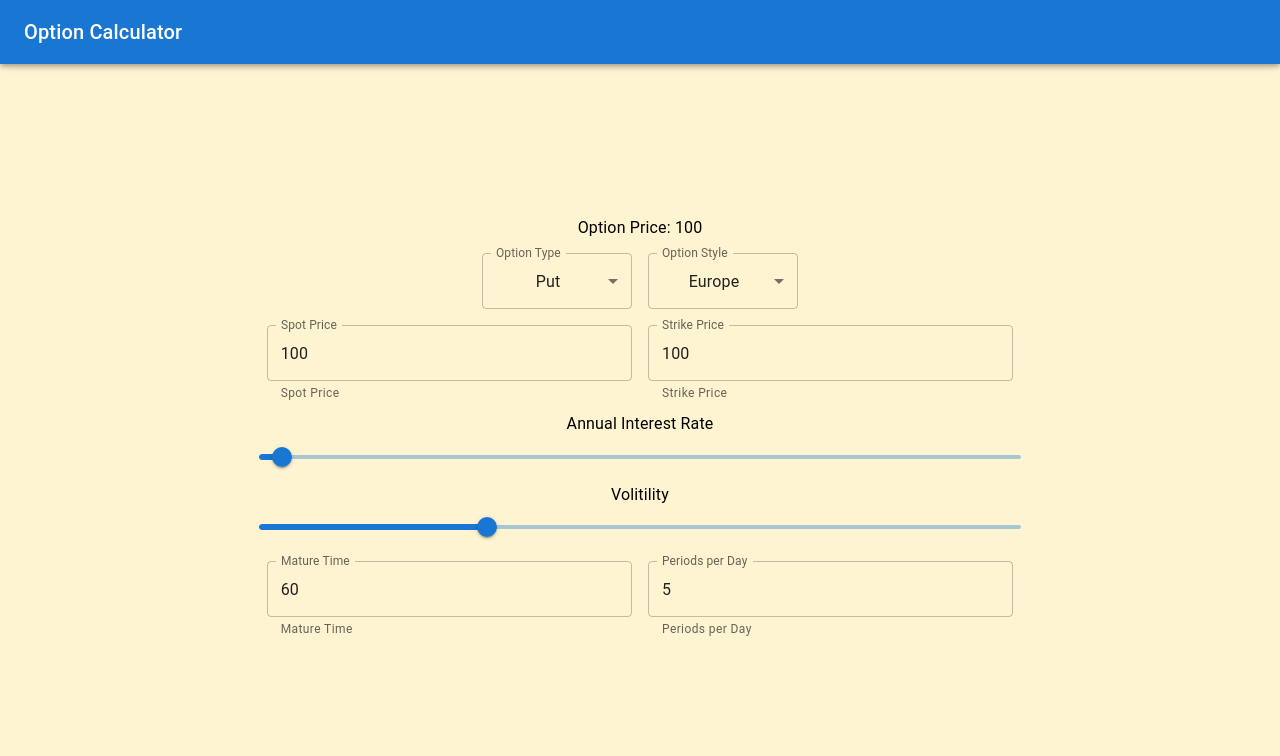
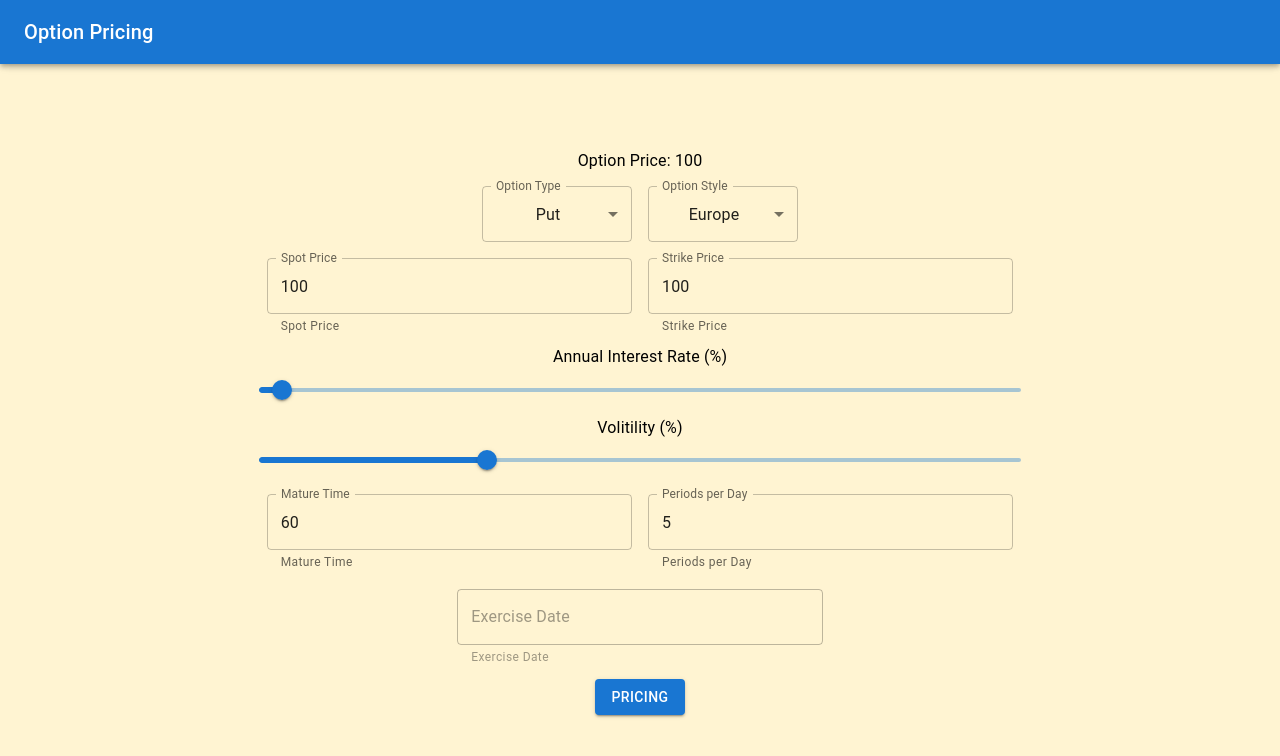
Before and after one commit to KeHongYing/FA2022_Final, a React (Create React App) app in the folder front-end/: page / in a window 1280 px wide. Shown: the top 756 px of the page. Built offline with nearby package versions, Linux system fonts and the light colour scheme.

Commit message:
add pricing button & exercise date textfield

```diff
--- a/front-end/src/App.js
+++ b/front-end/src/App.js
@@ -5,7 +5,7 @@ function App() {
   return (
     <div className="App">
       <header className="App-header">
-        <Main title="Option Calculator"></Main>
+        <Main title="Option Pricing"></Main>
       </header>
     </div>
   );
--- /dev/null
+++ b/front-end/src/Components/PricingApi.js
@@ -0,0 +1,56 @@
+class PricingApi {
+  constructor(serviceAddress) {
+    this.serviceAddress = serviceAddress;
+  }
+
+  makeURL(
+    optionType,
+    optionStyle,
+    spotPrice,
+    strikePrice,
+    interestRate,
+    volatility,
+    matureTime,
+    periods
+  ) {
+    const resource = `${optionType}/${optionStyle}/${spotPrice}/${strikePrice}/${interestRate}/${volatility}/${matureTime}/${periods}`;
+    return new URL(resource, this.serviceAddress);
+  }
+
+  calculate(
+    optionType,
+    optionStyle,
+    spotPrice,
+    strikePrice,
+    interestRate,
+    volatility,
+    matureTime,
+    periods,
+    handler
+  ) {
+    fetch(
+      this.makeURL(
+        optionType,
+        optionStyle,
+        spotPrice,
+        strikePrice,
+        interestRate,
+        volatility,
+        matureTime,
+        periods
+      )
+    )
+      .then((res) => res.json())
+      .then(
+        (response) => {
+          handler(response["result"]);
+        },
+        (err) => {
+          handler(err);
+          console.log(err);
+        }
+      );
+  }
+}
+
+export default PricingApi;
--- a/front-end/src/Containers/ControlPanel.js
+++ b/front-end/src/Containers/ControlPanel.js
@@ -6,6 +6,7 @@ import InputLabel from "@mui/material/InputLabel";
 import MenuItem from "@mui/material/MenuItem";
 import FormControl from "@mui/material/FormControl";
 import Select from "@mui/material/Select";
+import Button from "@mui/material/Button";
 
 export default function ControlPanel(props) {
   const {
@@ -25,7 +26,11 @@ export default function ControlPanel(props) {
     setOptionType,
     optionStyle,
     setOptionStyle,
+    setPrice,
+    pricingApi,
   } = props;
+
+  const [isBermuda, setIsBermuda] = React.useState(false);
 
   return (
     <Box
@@ -61,6 +66,7 @@ export default function ControlPanel(props) {
             label="Option Style"
             onChange={(event) => {
               setOptionStyle(event.target.value);
+              setIsBermuda(event.target.value === "bermuda");
             }}
           >
             <MenuItem value="american">American</MenuItem>
@@ -71,6 +77,7 @@ export default function ControlPanel(props) {
       </div>
       <div>
         <TextField
+          type="number"
           id="spotPriceInput"
           label="Spot Price"
           defaultValue={spotPrice}
@@ -80,6 +87,7 @@ export default function ControlPanel(props) {
           }}
         />
         <TextField
+          type="number"
           id="strikePriceInput"
           label="Strike Price"
           defaultValue={strikePrice}
@@ -90,11 +98,20 @@ export default function ControlPanel(props) {
         />
       </div>
       <div>
-        <PrettoSlider name="Annual Interest Rate" value={interestRate} setValue={setInterestRate}/>
-        <PrettoSlider name="Volitility" value={volatility} setValue={setVolatility}/>
+        <PrettoSlider
+          name="Annual Interest Rate (%)"
+          value={interestRate}
+          setValue={setInterestRate}
+        />
+        <PrettoSlider
+          name="Volitility (%)"
+          value={volatility}
+          setValue={setVolatility}
+        />
       </div>
       <div>
         <TextField
+          type="number"
           id="matureTimeInput"
           label="Mature Time"
           defaultValue={matureTime}
@@ -104,6 +121,7 @@ export default function ControlPanel(props) {
           }}
         />
         <TextField
+          type="number"
           id="periodsPerDayInput"
           label="Periods per Day"
           defaultValue={periods}
@@ -113,6 +131,40 @@ export default function ControlPanel(props) {
           }}
         />
       </div>
+      <div>
+        <TextField
+          disabled={!isBermuda}
+          id="exerciseDateInput"
+          label="Exercise Date"
+          defaultValue=""
+          helperText="Exercise Date"
+          onChange={(event) => {
+            // Todo
+          }}
+        />
+      </div>
+      <div>
+        <Button
+          variant="contained"
+          onClick={() => {
+            pricingApi.calculate(
+              optionType,
+              optionStyle,
+              spotPrice,
+              strikePrice,
+              interestRate,
+              volatility,
+              matureTime,
+              periods,
+              (result) => {
+                setPrice(result > 0 ? result : "Invalid");
+              }
+            );
+          }}
+        >
+          Pricing
+        </Button>
+      </div>
     </Box>
   );
 }
--- a/front-end/src/Containers/Main.js
+++ b/front-end/src/Containers/Main.js
@@ -11,6 +11,7 @@ import KeyboardArrowUpIcon from "@mui/icons-material/KeyboardArrowUp";
 import Fade from "@mui/material/Fade";
 import ControlPanel from "./ControlPanel";
 import DisplayPanel from "./DisplayPanel";
+import PricingApi from "../Components/PricingApi";
 
 function ScrollTop(props) {
   const { children, window } = props;
@@ -99,6 +100,8 @@ export default function Main(props) {
         setOptionType={setOptionType}
         optionStyle={optionStyle}
         setOptionStyle={setOptionStyle}
+        setPrice={setPrice}
+        pricingApi={new PricingApi("http://localhost:8080")}
       ></ControlPanel>
       <ScrollTop {...props}>
         <Fab size="small" aria-label="scroll back to top">
```
Also changed, not shown: front-end/src/Components/PrettoSlider.js (line endings or trailing spaces).
